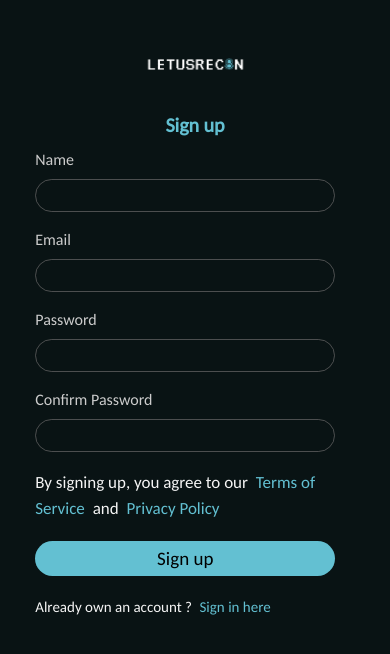
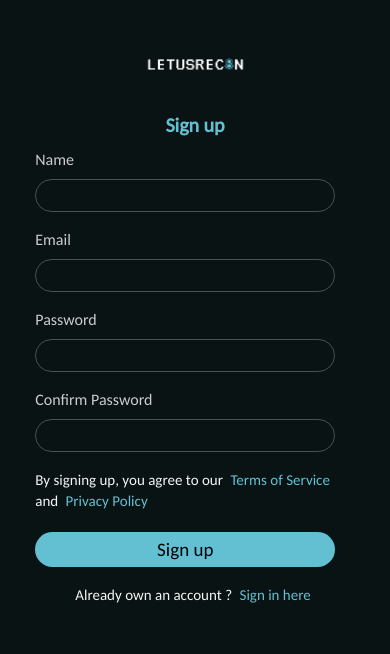
Before and after one commit to letusrecon/Frontend, a Next.js app: page /Register in a window 390 px wide. Shown: the top 654 px of the page. Built offline with nearby package versions, Linux system fonts and the light colour scheme.

Commit message:
login and register responsivess

```diff
--- a/src/pages/Register.js
+++ b/src/pages/Register.js
@@ -63,7 +63,7 @@ export default function Register (){
             </div>
 
             <div className={styles.help_links_wrap}>
-              <p className={styles.register_text}>
+              <p className={styles.register_text_1}>
                 By signing up, you agree to our{" "}
                 <Link className={styles.register_links} href="/Terms">
                   Terms of Service
@@ -77,7 +77,7 @@ export default function Register (){
               <div className={styles.register_action_btn_wrap}>
                 <button className={styles.register_action_btn}>Sign up</button>
               </div>
-              <p className={styles.register_login_text}>
+              <p className={styles.register_text_2}>
                 Already own an account ?{" "}
                 <Link className={styles.register_links} href="/Login">
                   Sign in here
--- a/src/pages/Register.module.css
+++ b/src/pages/Register.module.css
@@ -55,11 +55,11 @@ text-align: center;
   margin-top: 5%;
 
 }
-.register_text {
+.register_text_1 {
   color: whitesmoke;
   font-family: var(--text-font);
-  font-size: 17px;
-  line-height: 1.5;
+  font-size: 18px;
+  line-height: 1.4;
 
 
 }
@@ -75,17 +75,17 @@ text-align: center;
   border: 0;
   border-radius: 20px;
   font-size: 19px;
-  margin-bottom: 7%;
+  margin-bottom: 6%;
   background-color: var(--btn-color);
   font-family: var(--text-font);
   color: black;
 }
 
-.register_login_text {
+.register_text_2 {
   color: whitesmoke;
 
   font-family: var(--text-font);
-  font-size: 15px;
+  font-size: 18px;
 }
 
 .register_links {
@@ -159,8 +159,14 @@ text-align: center;
     margin-bottom: 1%;
   }
 
-  .register_text{
+  .register_text_1{
     text-align: left;
+    font-size: 15px;
+  }
+
+  .register_text_2{
+    font-size: 15px;
+    text-align: center;
   }
 
 .register_action_btn{
```
